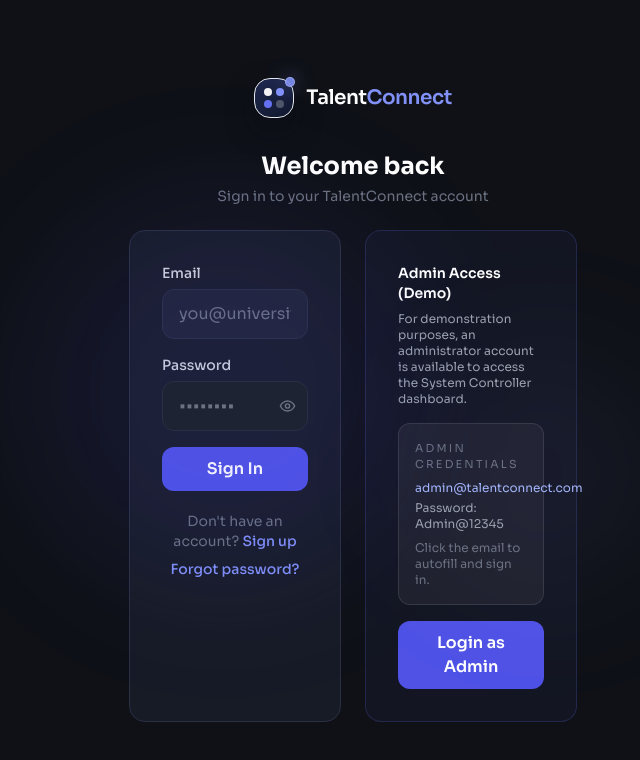
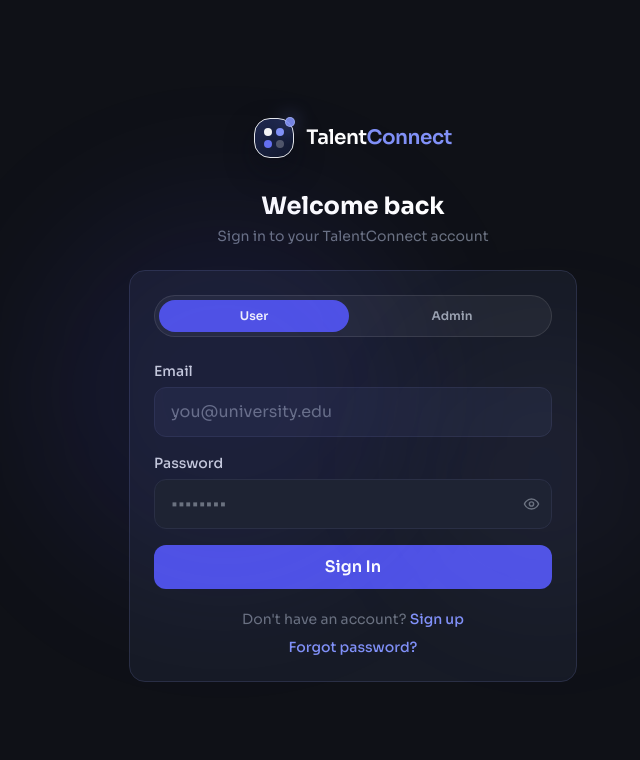
Before and after one commit to ReshmiRayKarmakar08/talentconnect, a React (Vite) app in the folder frontend/: page /login in a window 1280 px wide. Shown: the top 760 px of the page, without its empty margins (287-927 px from the left). Built offline with nearby package versions, Linux system fonts and the light colour scheme; no server answers.

Commit message:
auth fix

```diff
--- a/frontend/src/pages/Auth.jsx
+++ b/frontend/src/pages/Auth.jsx
@@ -47,6 +47,7 @@ export function LoginPage() {
   const [loading, setLoading] = useState(false)
   const [showPwd, setShowPwd] = useState(false)
   const [adminLoading, setAdminLoading] = useState(false)
+  const [mode, setMode] = useState('user')
   const adminEmail = 'admin@talentconnect.com'
   const adminPassword = 'Admin@12345'
 
@@ -80,8 +81,30 @@ export function LoginPage() {
 
   return (
     <AuthLayout title="Welcome back" subtitle="Sign in to your TalentConnect account" withCard={false}>
-      <div className="grid gap-6 lg:grid-cols-2">
-        <div className="card p-8">
+      <div className="card p-6 max-w-md mx-auto">
+        <div className="flex items-center gap-2 p-1 rounded-full border border-white/10 bg-white/5">
+          <button
+            type="button"
+            onClick={() => setMode('user')}
+            className={`flex-1 text-xs font-semibold py-2 rounded-full transition-colors ${
+              mode === 'user' ? 'bg-brand-600 text-white' : 'text-gray-400 hover:text-white'
+            }`}
+          >
+            User
+          </button>
+          <button
+            type="button"
+            onClick={() => setMode('admin')}
+            className={`flex-1 text-xs font-semibold py-2 rounded-full transition-colors ${
+              mode === 'admin' ? 'bg-brand-600 text-white' : 'text-gray-400 hover:text-white'
+            }`}
+          >
+            Admin
+          </button>
+        </div>
+
+        {mode === 'user' ? (
+          <div className="mt-6">
             <form onSubmit={handleSubmit(onSubmit)} className="space-y-4">
         <div>
           <label className="label">Email</label>
@@ -132,11 +155,11 @@ export function LoginPage() {
               </Link>
             </p>
           </div>
-
-        <div className="card p-8 border border-brand-500/20 bg-brand-500/5">
-          <p className="text-sm font-semibold text-white">Admin Access (Demo)</p>
+        ) : (
+          <div className="mt-6">
+            <p className="text-sm font-semibold text-white">Admin Access</p>
             <p className="text-xs text-gray-400 mt-2">
-            For demonstration purposes, an administrator account is available to access the System Controller dashboard.
+              Use the administrator account to access the System Controller dashboard.
             </p>
             <div className="mt-4 rounded-xl border border-white/10 bg-white/5 p-4 text-xs text-gray-300">
               <p className="text-[11px] uppercase tracking-[0.2em] text-gray-500">Admin Credentials</p>
@@ -148,7 +171,6 @@ export function LoginPage() {
                 {adminEmail}
               </button>
               <p className="mt-1 text-gray-400">Password: {adminPassword}</p>
-            <p className="mt-2 text-gray-500">Click the email to autofill and sign in.</p>
             </div>
             <button
               onClick={handleAdminLogin}
@@ -160,6 +182,7 @@ export function LoginPage() {
               Login as Admin
             </button>
           </div>
+        )}
       </div>
     </AuthLayout>
   )
```
Lines whose indentation alone changed are shown as unchanged.
